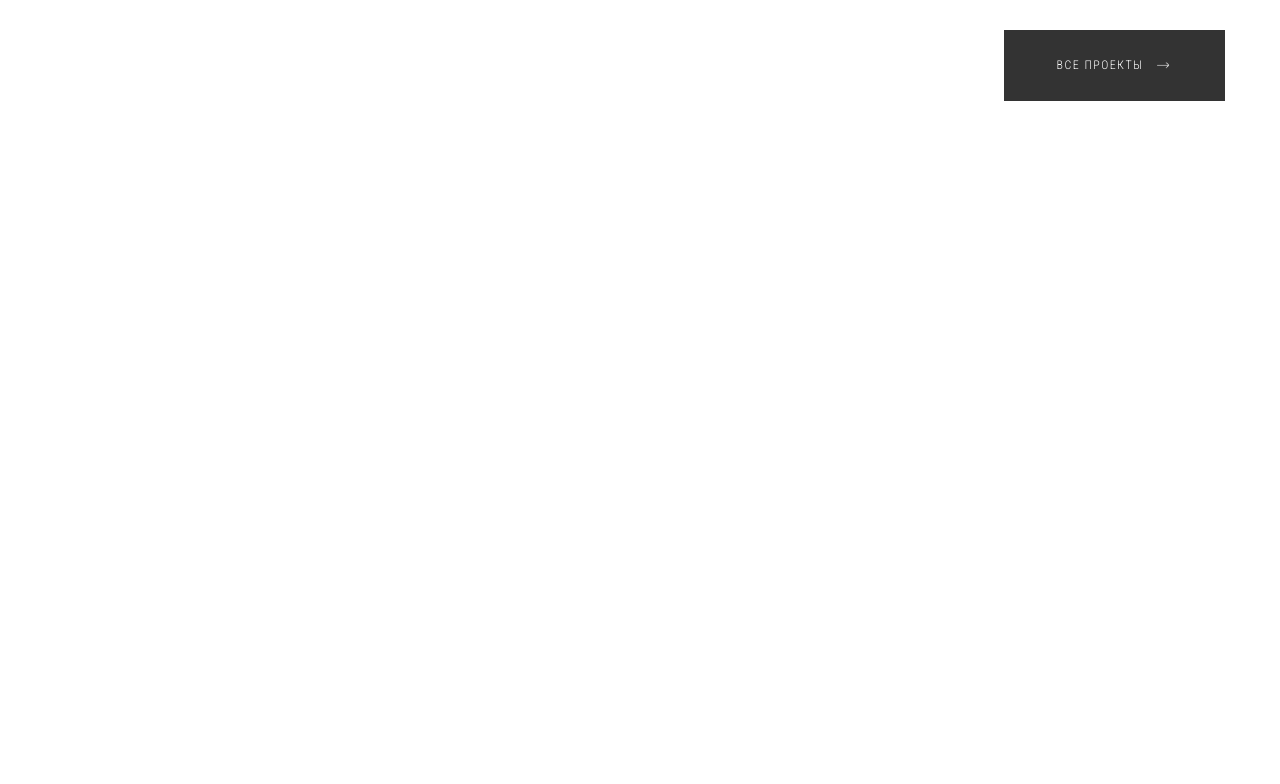
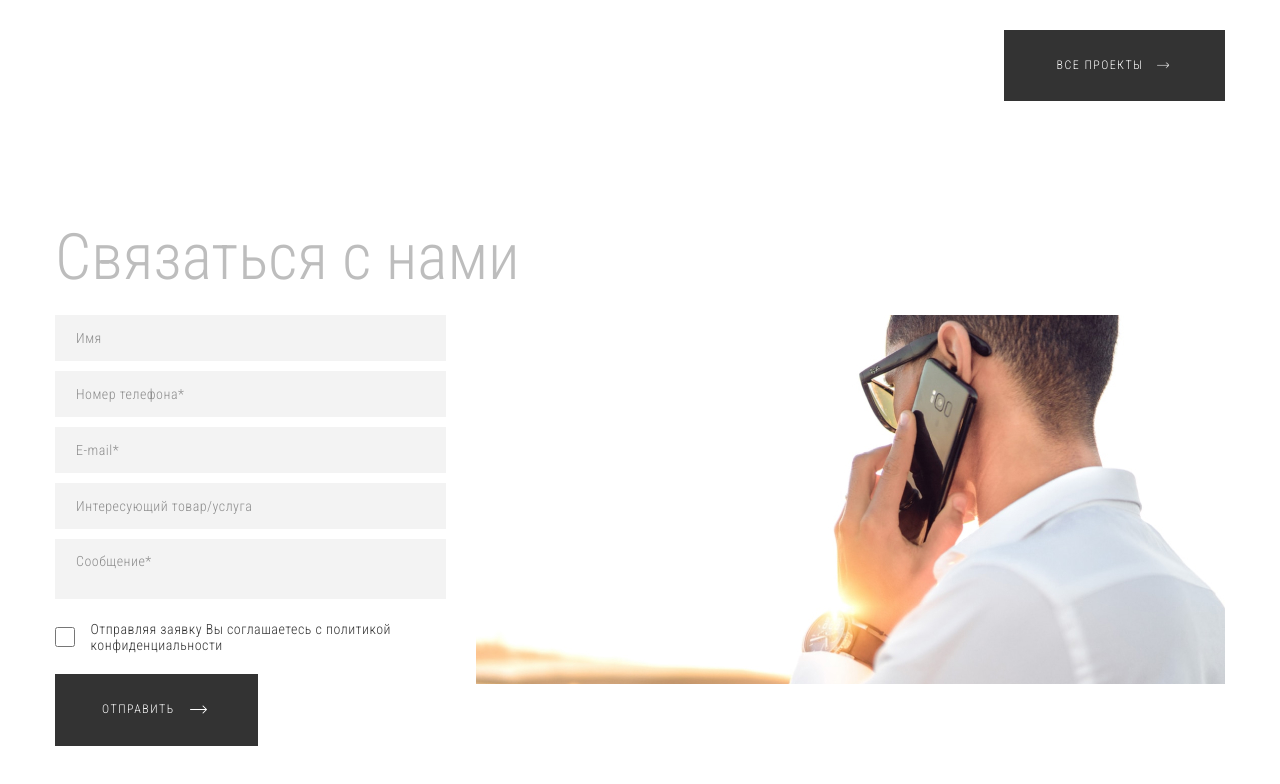
Before and after one commit to sensej/digital-project, a plain HTML site: page index.html in a window 1280 px wide. Shown: the part 2783-3567 px from the top of the page. Before the commit the page ends 3004 px from the top, so only its background shows below. Drawn offline with Linux system fonts and the light colour scheme.

Commit message:
Added contact section

```diff
--- a/index.html
+++ b/index.html
@@ -197,6 +197,51 @@
           <img src="src/arrow-right-white.png" />
         </a>
       </section>
+      <section class="contact">
+        <h2 class="contact-title title">Связаться с нами</h2>
+        <div class="contact-container">
+          <form class="contact-form">
+            <input type="text" class="contact-form__input" placeholder="Имя" />
+            <input
+              type="text"
+              class="contact-form__input"
+              placeholder="Номер телефона*"
+              required
+            />
+            <input
+              type="text"
+              class="contact-form__input"
+              placeholder="E-mail*"
+              required
+            />
+            <input
+              type="text"
+              class="contact-form__input"
+              placeholder="Интересующий товар/услуга"
+            />
+            <textarea
+              placeholder="Сообщение*"
+              class="contact-form__textarea"
+              required
+            ></textarea>
+            <div class="contact-form__checkbox-box">
+              <input type="checkbox" id="contact-form__checkbox" />
+              <label for="contact-form__checkbox">
+                Отправляя заявку Вы соглашаетесь с политикой конфиденциальности
+              </label>
+            </div>
+
+            <div>
+              <button class="contact-form__btn" type="submit">
+                Отправить <img src="src/arrow-right-white.png" alt="" />
+              </button>
+            </div>
+          </form>
+          <div class="contact-image">
+            <img src="src/contact-image.jpg" alt="" />
+          </div>
+        </div>
+      </section>
     </div>
 
     <script src="index.js"></script>
--- a/style.css
+++ b/style.css
@@ -277,7 +277,7 @@ a {
   margin-bottom: 20px;
 }
 
-/* Tsks */
+/* Tasks */
 
 .tasks-container {
   display: flex;
@@ -400,5 +400,121 @@ a {
 }
 
 .projects-btn:hover {
-  background-color: #555;
+  background-color: #555555;
 }
+
+/* Contact */
+.contact {
+  margin-bottom: 120px;
+}
+
+.contact-container {
+  display: flex;
+  justify-content: space-between;
+}
+
+.contact-form {
+  width: 100%;
+  max-width: 391px;
+  display: flex;
+  flex-direction: column;
+}
+
+.contact-form__input {
+  width: 100%;
+  height: 46px;
+  margin-bottom: 10px;
+  outline: none;
+  padding: 0px 21px;
+  border: 0;
+  background-color: #f3f3f3;
+  font-family: 'Roboto Condensed', sans-serif;
+  font-weight: 300;
+  font-size: 14px;
+  letter-spacing: 0.5px;
+  color: var(--main-color);
+}
+
+.contact-form__input::placeholder {
+  font-family: 'Roboto Condensed', sans-serif;
+  font-weight: 300;
+  font-size: 14px;
+  letter-spacing: 0.5px;
+  color: #8d8d8d;
+}
+
+.contact-form__textarea {
+  border: 0;
+  background-color: #f3f3f3;
+  resize: none;
+  outline: none;
+  padding: 14px 21px;
+  font-family: 'Roboto Condensed', sans-serif;
+  font-weight: 300;
+  font-size: 14px;
+  letter-spacing: 0.5px;
+  color: var(--main-color);
+  margin-bottom: 22px;
+}
+
+.contact-form__textarea::placeholder {
+  font-family: 'Roboto Condensed', sans-serif;
+  font-weight: 300;
+  font-size: 14px;
+  letter-spacing: 0.5px;
+  color: #8d8d8d;
+}
+
+.contact-form__checkbox-box {
+  display: flex;
+  align-items: center;
+  margin-bottom: 21px;
+}
+
+.contact-form__checkbox-box input {
+  width: 24px;
+  height: 24px;
+}
+
+.contact-form__checkbox-box label {
+  color: var(--main-color);
+  font-family: 'Roboto Condensed', sans-serif;
+  font-weight: 300;
+  font-size: 14px;
+  letter-spacing: 0.5px;
+  margin-left: 16px;
+  cursor: pointer;
+}
+
+.contact-form .contact-image {
+  width: 100%;
+  max-width: 749px;
+}
+
+.contact-image img {
+  width: 100%;
+}
+
+.contact-form__btn {
+  display: flex;
+  align-items: center;
+  border: none;
+  background-color: #333333;
+  color: #ffffff;
+  padding: 24px 47px;
+  cursor: pointer;
+  text-transform: uppercase;
+  font-family: 'Roboto Condensed', sans-serif;
+  font-weight: 300;
+  font-size: 12px;
+  letter-spacing: 1.5px;
+  transition: background-color 0.1s linear;
+}
+
+.contact-form__btn img {
+  margin-left: 12px;
+}
+
+.contact-form__btn:hover {
+  background-color: #555555;
+}
```
Also changed, not shown: src/contact-image.jpg (added).
